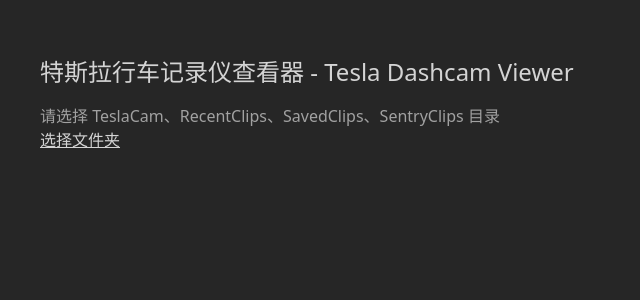
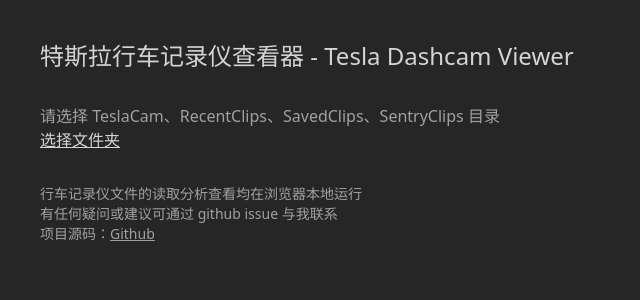
Before and after one commit to edtam/tesla-cam, a React (Vite) app: page / in a window 1280 px wide. Shown: the top 300 px of the page, without its empty margins (0-640 px from the left). Built offline with nearby package versions, Linux system fonts and the light colour scheme.

Commit message:
修改首页内容

```diff
--- a/src/app/Start.tsx
+++ b/src/app/Start.tsx
@@ -39,12 +39,13 @@
   };
 
   return (
-    <div className="p-10">
-      <h2 className="py-4 text-2xl">
+    <div className="flex flex-col gap-8 p-10">
+      <h2 className="text-2xl">
         特斯拉行车记录仪查看器 - Tesla Dashcam Viewer
       </h2>
 
       {supported ? (
+        <>
           <div>
             <p className="text-neutral-400">
               请选择 TeslaCam、RecentClips、SavedClips、SentryClips 目录
@@ -63,6 +64,22 @@
             </label>
             <p className="text-cyan-400">{errMsg}</p>
           </div>
+
+          <div className="text-sm text-neutral-400">
+            <p>行车记录仪文件的读取分析查看均在浏览器本地运行</p>
+            <p>有任何疑问或建议可通过 github issue 与我联系</p>
+            <p>
+              项目源码：
+              <a
+                href="https://github.com/edtam/tesla-cam"
+                target="_blank"
+                className="cursor-pointer underline"
+              >
+                Github
+              </a>
+            </p>
+          </div>
+        </>
       ) : (
         <p className="text-neutral-400">
           当前浏览器不支持文件夹读取功能，请使用最新版 Chrome 浏览器访问
```
Lines whose indentation alone changed are shown as unchanged.
